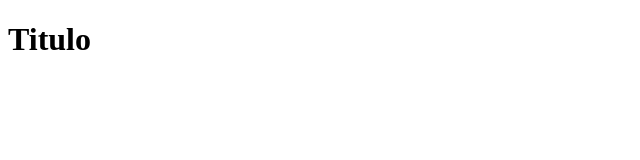
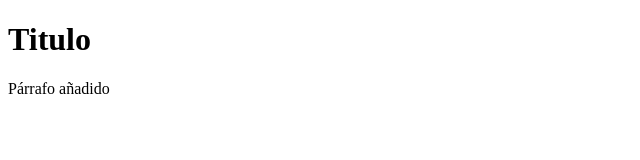
Before and after one commit to AbeRincon/GitTest, a plain HTML site: page index.html in a window 1280 px wide. Shown: the whole page, without its empty margins (0-640 px from the left). Drawn offline with Linux system fonts and the light colour scheme.

Commit message:
Agregado un parrafo

```diff
--- a/index.html
+++ b/index.html
@@ -8,5 +8,6 @@
 </head>
 <body>
   <h1>Titulo</h1>
+  <p>Párrafo añadido</p>
 </body>
 </html>
```
